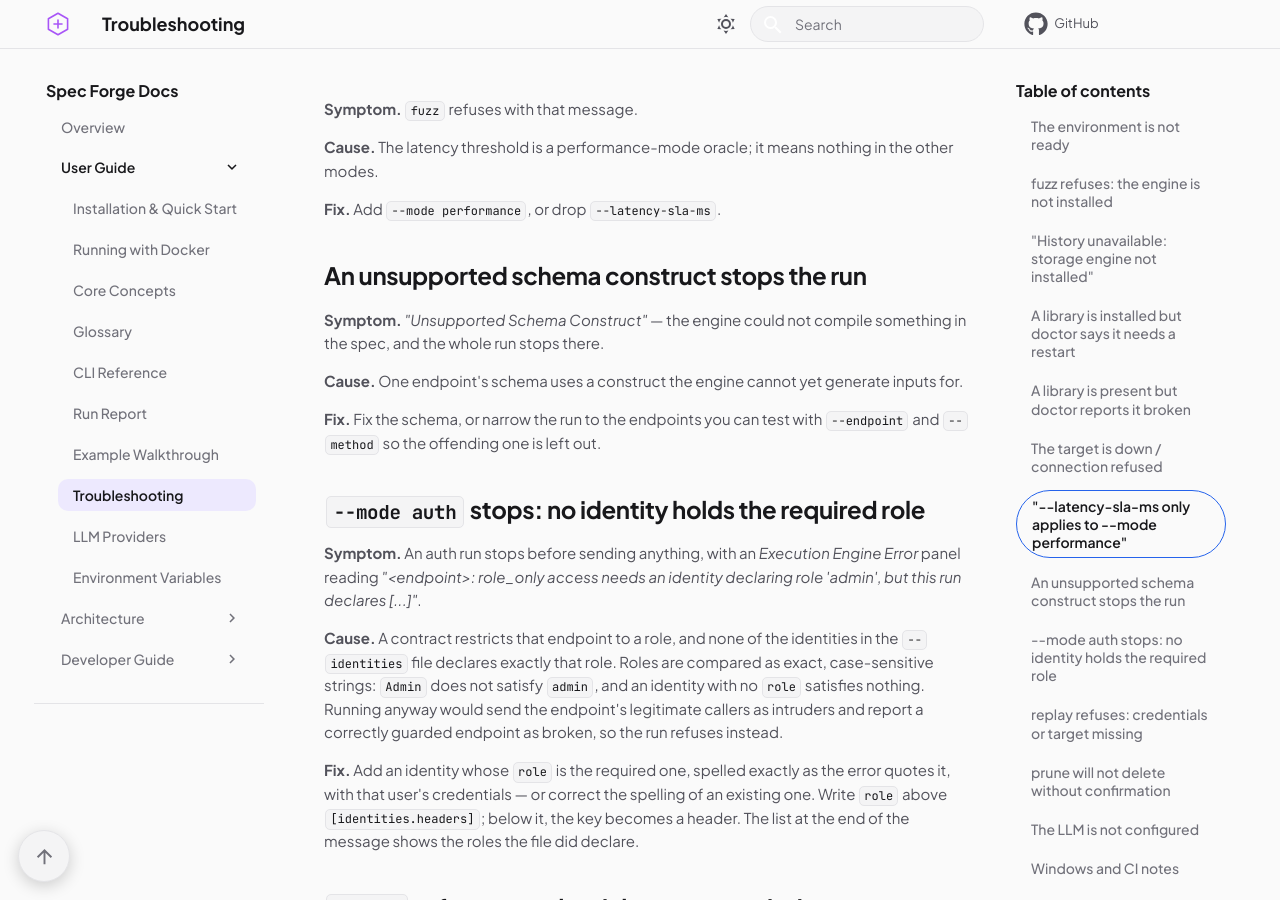
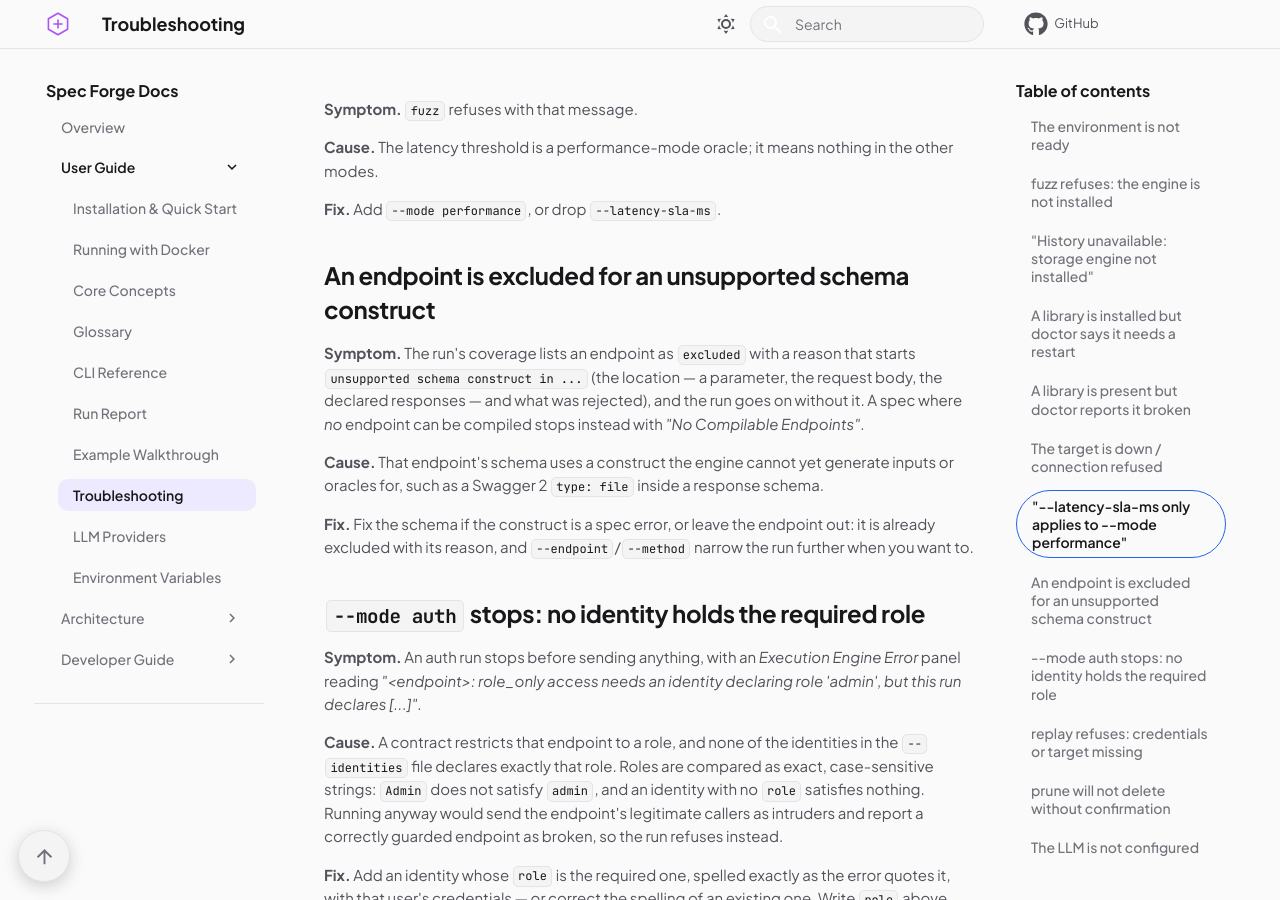
Before and after one commit to Spec-Forge-Testing/specforge-docs, an MkDocs documentation site: the page built from docs/user-guide/troubleshooting.md, in a window 1280 px wide and 900 px high, scrolled down 1801 px. Built offline with MkDocs 1.6.1 and Material for MkDocs 9.7.7, drawn with Linux system fonts in a browser that asks for light colours; comment, search, counter and statistics services are not loaded.

Commit message:
docs: an unsupported schema construct excludes the endpoint, and a breached run's recording needs consent too

```diff
--- a/docs/user-guide/troubleshooting.md
+++ b/docs/user-guide/troubleshooting.md
@@ -82,15 +82,18 @@ modes.
 
 **Fix.** Add `--mode performance`, or drop `--latency-sla-ms`.
 
-## An unsupported schema construct stops the run
+## An endpoint is excluded for an unsupported schema construct
 
-**Symptom.** *"Unsupported Schema Construct"* — the engine could not compile something in the
-spec, and the whole run stops there.
+**Symptom.** The run's coverage lists an endpoint as `excluded` with a reason that starts
+`unsupported schema construct in ...` (the location — a parameter, the request body, the declared
+responses — and what was rejected), and the run goes on without it. A spec where *no* endpoint
+can be compiled stops instead with *"No Compilable Endpoints"*.
 
-**Cause.** One endpoint's schema uses a construct the engine cannot yet generate inputs for.
+**Cause.** That endpoint's schema uses a construct the engine cannot yet generate inputs or
+oracles for, such as a Swagger 2 `type: file` inside a response schema.
 
-**Fix.** Fix the schema, or narrow the run to the endpoints you can test with `--endpoint` and
-`--method` so the offending one is left out.
+**Fix.** Fix the schema if the construct is a spec error, or leave the endpoint out: it is already
+excluded with its reason, and `--endpoint`/`--method` narrow the run further when you want to.
 
 ## `--mode auth` stops: no identity holds the required role
 
```
Also changed, not shown: docs/modules/specforge-engine/engine-internals.md (+1 -1 lines), docs/user-guide/cli-reference.md (+9 -6 lines).
